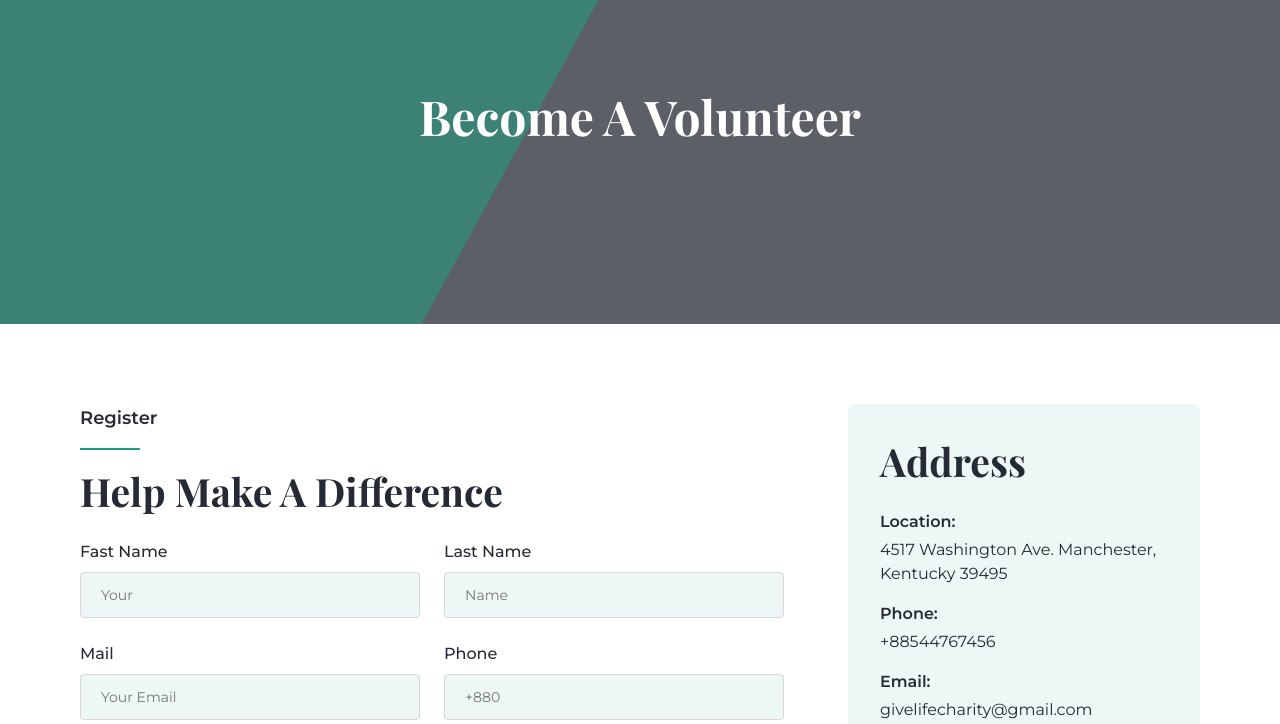
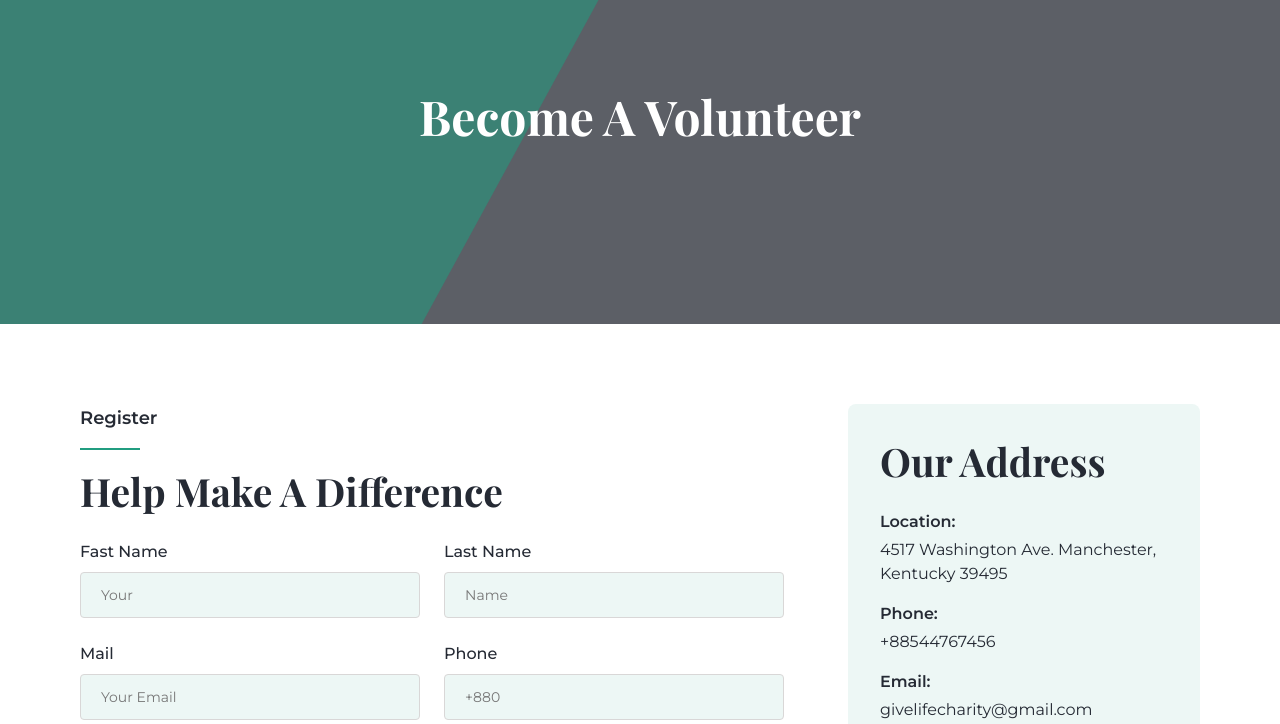
Before and after one commit to TNury/unipe-tarefa-ong, a plain HTML site: page cadastro/index.html in a window 1280 px wide. Shown: the part 76-800 px from the top of the page. Drawn offline with nearby package versions, Linux system fonts and the light colour scheme.

Commit message:
chore: update address label for clarity on registration page

```diff
--- a/cadastro/index.html
+++ b/cadastro/index.html
@@ -99,7 +99,7 @@
           </div>
 
           <div class="address-container">
-            <h2 class="heading-secondary text-primary">Address</h2>
+            <h2 class="heading-secondary text-primary">Our Address</h2>
 
             <div class="become-a-volunteer-info">
               <div class="become-a-volunteer-item">
```
